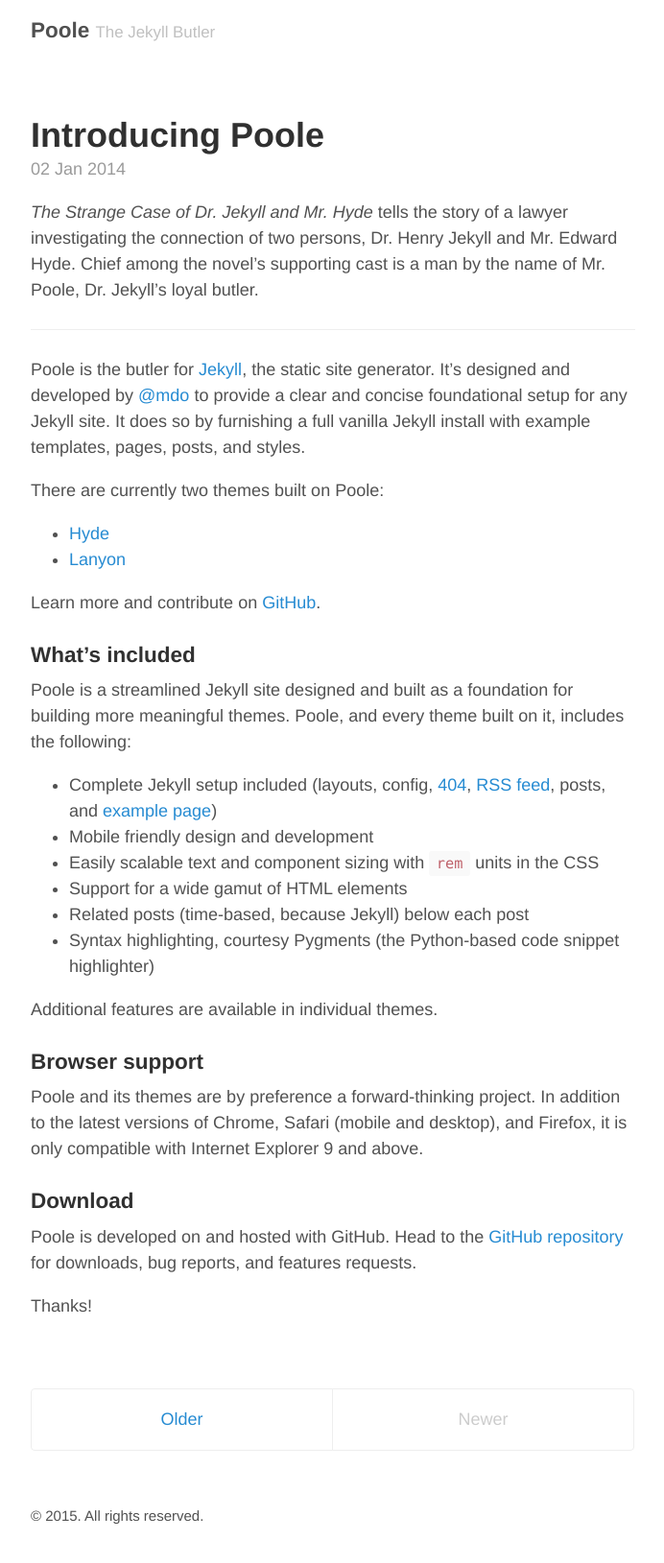
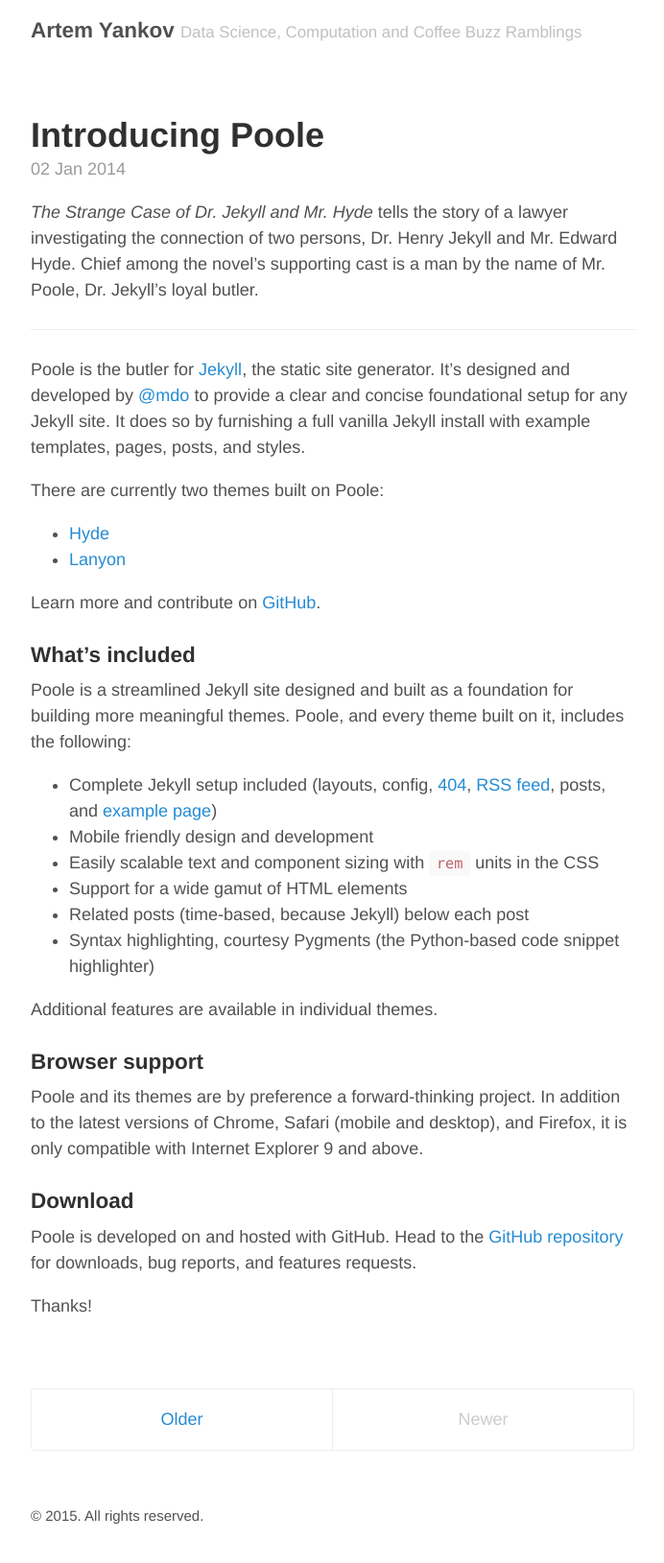
Before and after one commit to yankovai/yankovai.github.io, a Jekyll site: the page built from index.html, in a window 1280 px wide. Shown: the whole page at 96% size, without its empty margins (293-985 px from the left). Built offline with Jekyll 4.4.1, drawn with Linux system fonts in a browser that asks for light colours; the list of posts is cut into pages by our own code.

Commit message:
Personalized the file a bit

```diff
--- a/_config.yml
+++ b/_config.yml
@@ -5,9 +5,9 @@ permalink:           pretty
 relative_permalinks: true
 
 # Setup
-title:               Poole
-tagline:             The Jekyll Butler
-url:                 http://getpoole.com
+title:               Artem Yankov
+tagline:             'Data Science, Computation and Coffee Buzz Ramblings'
+url:                 http://yankovai.github.io
 paginate:            1
 baseurl:             ""
 
@@ -20,11 +20,11 @@ sass:
 
 # About/contact
 author:
-  name:              Mark Otto
-  url:               https://twitter.com/mdo
-  email:             markdotto@gmail.com
+  name:              Artem Yankov
+  url:               http://yankovai.github.io
+  email:             yankovai@umich.edu
 
 # Custom vars
 version:             1.0.0
 github:
-  repo:              https://github.com/poole/poole
+  repo:              https://github.com/yankovai/
```
